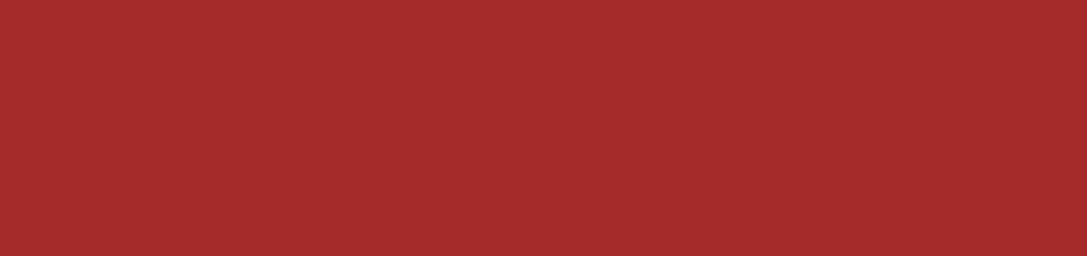
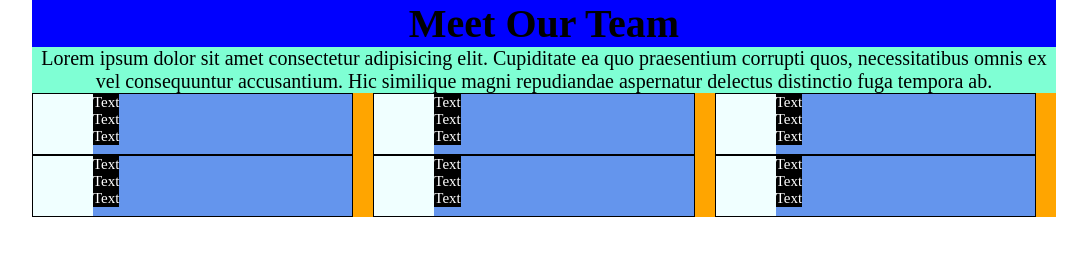
Before and after one commit to gioanbatan/html-css-float-cards, a plain HTML site: page index.html in a window 1280 px wide. Shown: the whole page, without its empty margins (96-1183 px from the left). Drawn offline with Linux system fonts and the light colour scheme.

Commit message:
Struttura layout

```diff
--- a/css/style.css
+++ b/css/style.css
@@ -5,6 +5,67 @@
     box-sizing: border-box;
 }
 
-body {
-    background-color: brown;
+/* COMMON */
+html {
+    font-size: 62.5%;
 }
+
+/* MAIN */
+main {
+    width: 80%;
+    margin: 0 auto;
+
+    /* DEBUG */
+    font-size: 2rem;
+    background-color: violet;
+}
+
+h1 {
+    text-align: center;
+    /* DEBUG */
+    background-color: blue;
+}
+
+p {
+    text-align: center;
+    /* DEBUG */
+    background-color: aquamarine;
+}
+
+/* Cards Grid */
+.grid {
+    width: 100%;
+    float: left;
+
+    /* DEBUG */
+    background-color: orange;
+}
+
+.card {
+    width: calc(100% / 3 - 1em);
+    float: left;
+
+    margin-right: 1em;
+
+    /* DEBUG */
+    background-color: cornflowerblue;
+    border: 1px solid black;
+}
+
+.card-image {
+    float: left;
+
+    /* DEBUG */
+    width: 60px;
+    height: 60px;
+    background-color: azure;
+}
+
+.card-data {
+    float: left;
+
+    /* DEBUG */
+    background-color: black;
+    color: white;
+    font-size: 1.5rem;
+}
--- a/index.html
+++ b/index.html
@@ -13,15 +13,101 @@
 <body>
 
     <!-- Main -->
+    <main>
 
         <!-- Title -->
+        <h1>Meet Our Team</h1>
         <!-- /Title -->
 
         <!-- Pharagrph -->
+        <p>Lorem ipsum dolor sit amet consectetur adipisicing elit. Cupiditate ea quo praesentium corrupti quos, necessitatibus omnis ex vel consequuntur accusantium. Hic similique magni repudiandae aspernatur delectus distinctio fuga tempora ab.</p>
         <!-- /Pharagrph -->
 
         <!-- Cards -->
+        <section class="grid">
+
+            <!-- Single card -->
+            <div class="card">
+
+                <div class="card-image">
+                </div>
+
+                <div class="card-data">
+                    <div>Text</div>
+                    <div>Text</div>
+                    <div>Text</div>
+                </div>
+            </div>
+
+            <!-- Single card -->
+            <div class="card">
+
+                <div class="card-image">
+                </div>
+
+                <div class="card-data">
+                    <div>Text</div>
+                    <div>Text</div>
+                    <div>Text</div>
+                </div>
+            </div>
+
+            <!-- Single card -->
+            <div class="card">
+
+                <div class="card-image">
+                </div>
+
+                <div class="card-data">
+                    <div>Text</div>
+                    <div>Text</div>
+                    <div>Text</div>
+                </div>
+            </div>
+
+            <!-- Single card -->
+            <div class="card">
+
+                <div class="card-image">
+                </div>
+
+                <div class="card-data">
+                    <div>Text</div>
+                    <div>Text</div>
+                    <div>Text</div>
+                </div>
+            </div>
+
+            <!-- Single card -->
+            <div class="card">
+
+                <div class="card-image">
+                </div>
+
+                <div class="card-data">
+                    <div>Text</div>
+                    <div>Text</div>
+                    <div>Text</div>
+                </div>
+            </div>
+
+            <!-- Single card -->
+            <div class="card">
+
+                <div class="card-image">
+                </div>
+
+                <div class="card-data">
+                    <div>Text</div>
+                    <div>Text</div>
+                    <div>Text</div>
+                </div>
+            </div>
+
+
+        </section>
         <!-- /Cards -->
+    </main>
     <!-- /Main -->
 </body>
 </html>
```
